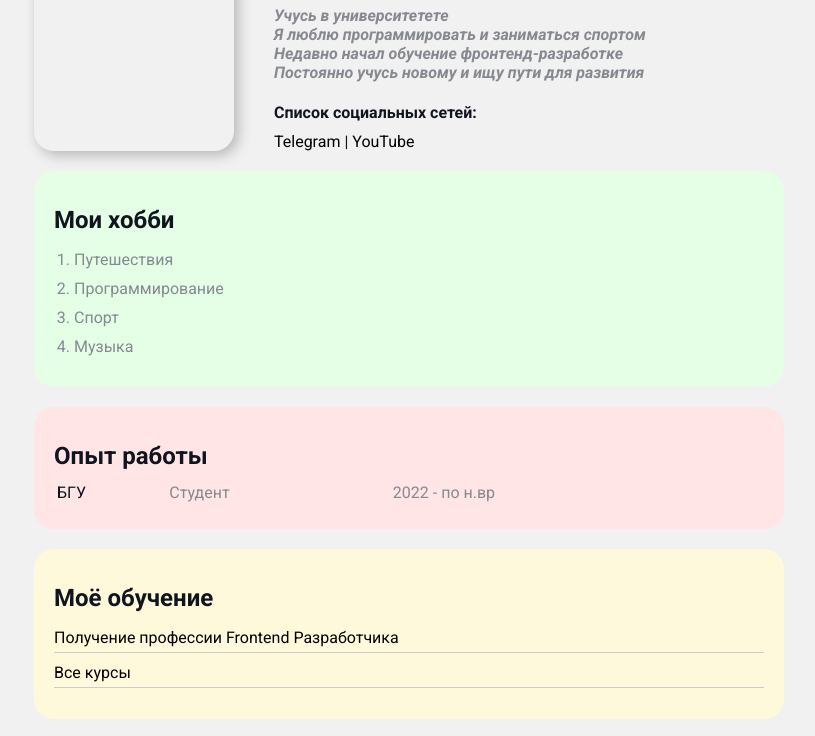
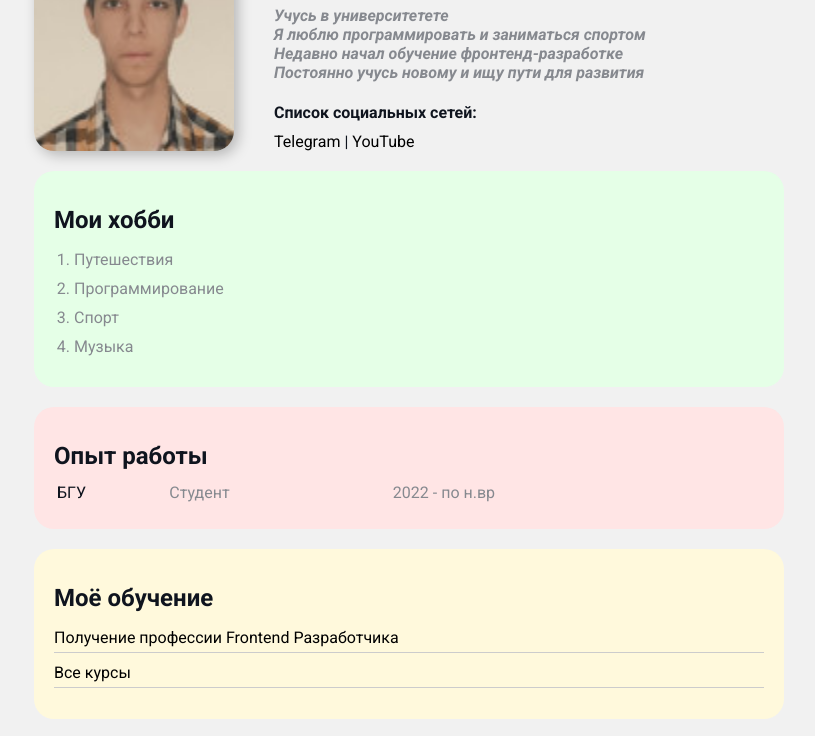
Before and after one commit to svyatreen/resume, a plain HTML site: page index.html in a window 1280 px wide. Shown: the part 113-849 px from the top of the page, without its empty margins (231-1046 px from the left). Drawn offline with Linux system fonts and the light colour scheme.

Commit message:
Update index.html

```diff
--- a/index.html
+++ b/index.html
@@ -16,7 +16,7 @@
       <div>
         <div class="info">
           <img
-            src="images/avatarka.jpg"
+            src="avatarka.jpg"
             alt="Лазовский Святослав"
             class="avatar"
           />
```
